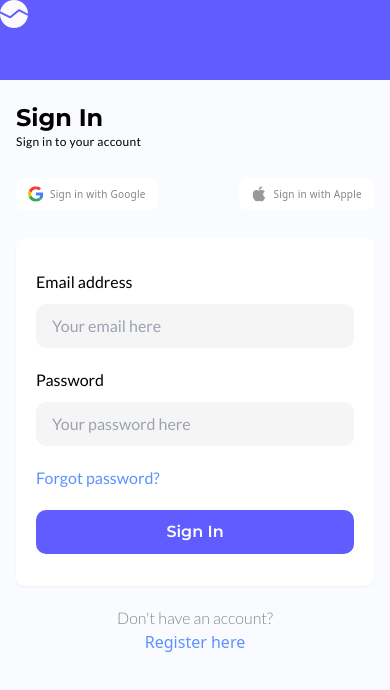
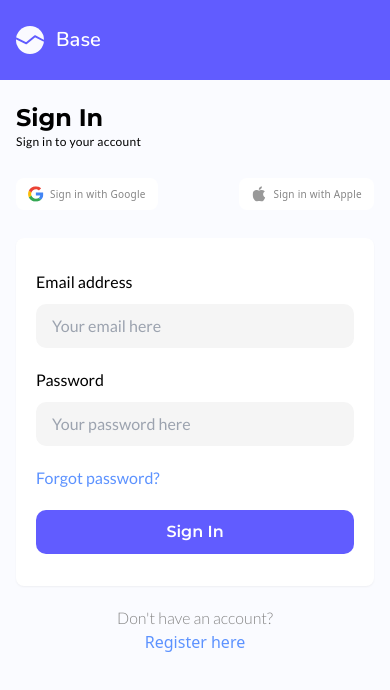
Before and after one commit to Mriganka5137/openinapp, a Next.js app: page /sign-in in a window 390 px wide. Shown: the top 690 px of the page. Built offline with nearby package versions, Linux system fonts and the light colour scheme.

Commit message:
Update SignInNavbar component styling

```diff
--- a/components/sign-in/SignInNavbar.tsx
+++ b/components/sign-in/SignInNavbar.tsx
@@ -3,8 +3,13 @@ import Logo from "./Logo";
 
 const SignInNavbar = () => {
   return (
-    <nav className="lg:hidden w-full bg-color-brand min-h-20">
+    <nav
+      className="lg:hidden w-full bg-color-brand min-h-20 flex
+      justify-start items-center px-4 py-2 gap-3
+    "
+    >
       <Logo className="w-7 h-7 " />
+      <p className="text-[20px] text-white font-nunito font-semibold">Base</p>
     </nav>
   );
 };
```
